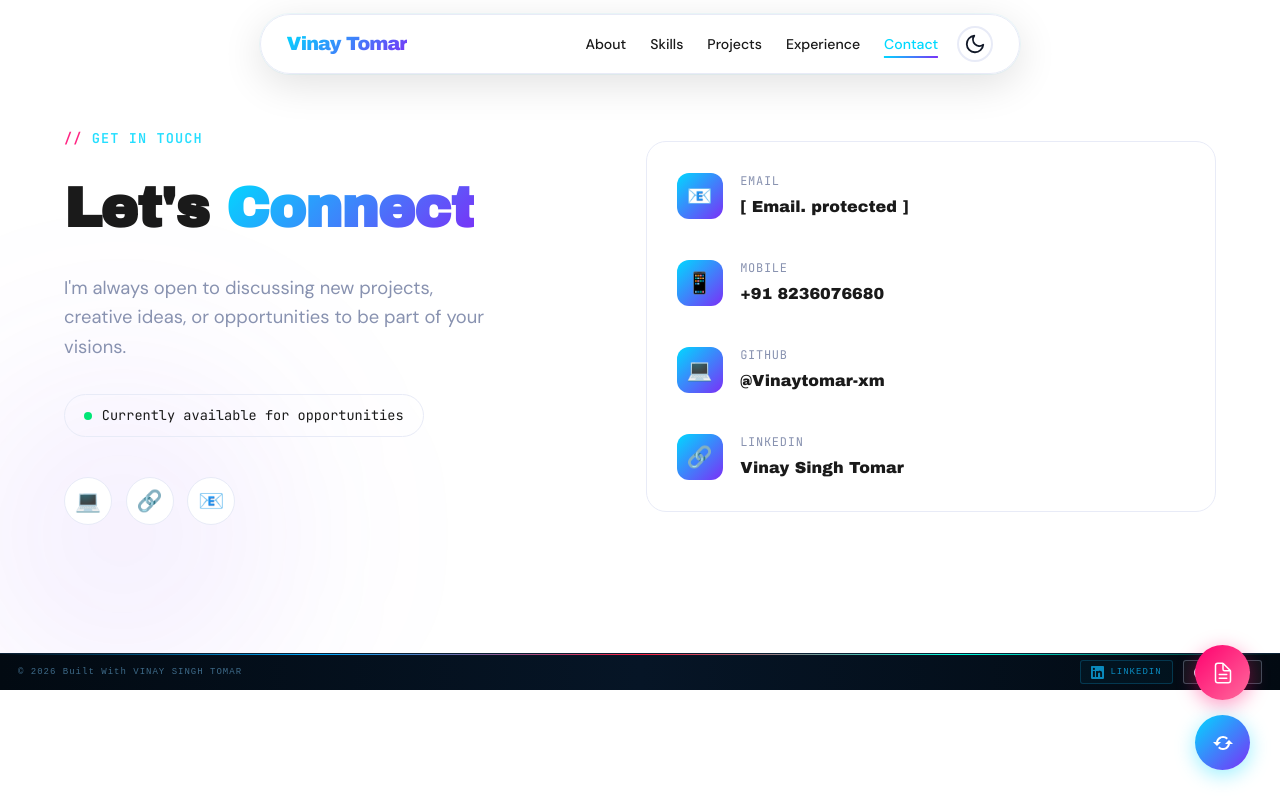
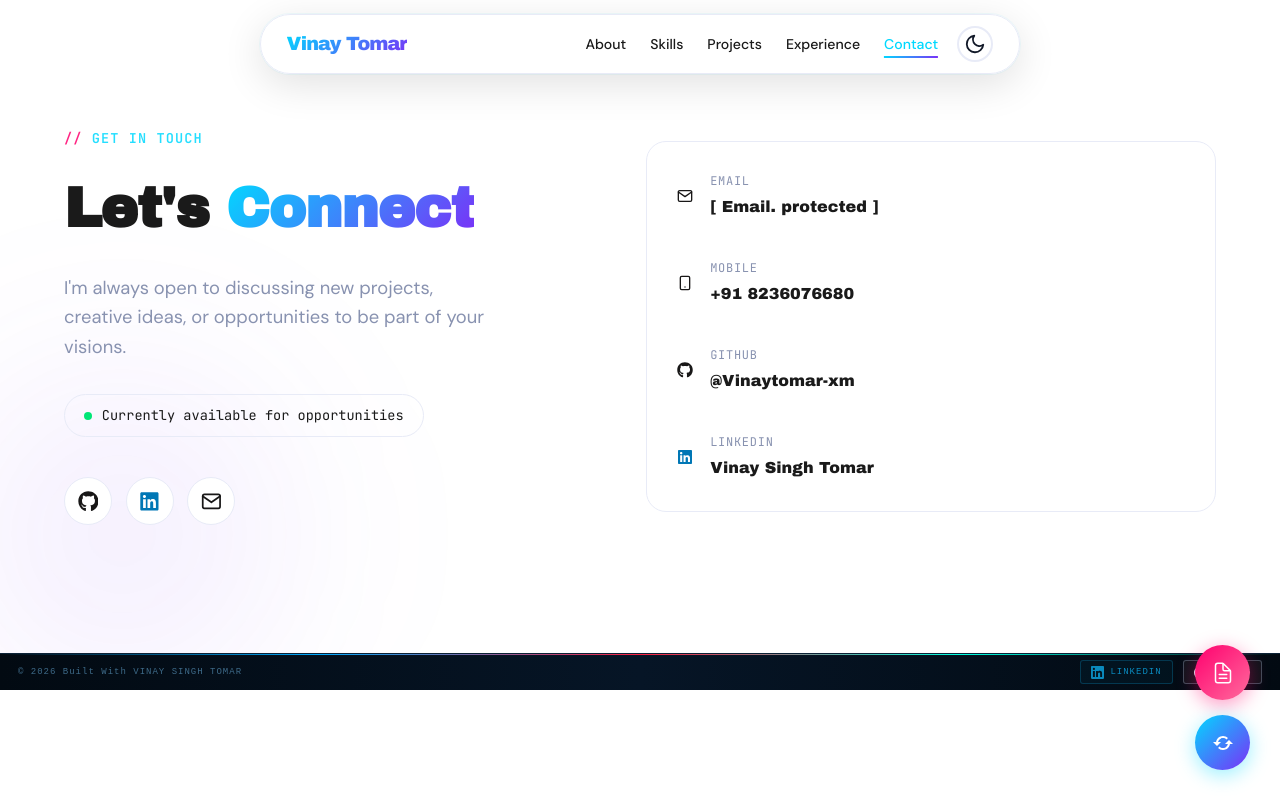
Before and after one commit to Vinaytomar-xm/Portfolio-Nextjs, a Next.js app: page /contact in a window 1280 px wide. Built offline with nearby package versions, Linux system fonts and the light colour scheme.

Commit message:
feat: replace emoji icons with react-icons in ContactPage component

```diff
--- a/app/contact/page.js
+++ b/app/contact/page.js
@@ -1,5 +1,8 @@
 import Reveal from "../components/Reveal";
 import TiltCard from "../components/TiltCard";
+import { FaGithub, FaLinkedin } from "react-icons/fa";
+import { FiMail, FiSmartphone } from "react-icons/fi";
+
 
 export const metadata = {
   title: "Contact — Vinay Tomar",
@@ -29,7 +32,9 @@ export default function ContactPage() {
                 rel="noreferrer"
                 aria-label="GitHub"
               >
-                💻
+
+              <FaGithub />
+
               </a>
               <a
                 href="https://linkedin.com/in/vinay-singh-tomar-5b65b9377"
@@ -37,10 +42,14 @@ export default function ContactPage() {
                 rel="noreferrer"
                 aria-label="LinkedIn"
               >
-                🔗
+
+                <FaLinkedin  />
+
               </a>
               <a href="mailto:Tomarvinaysingh70@gmail.com" aria-label="Email">
-                📧
+
+                <FiMail />
+
               </a>
             </div>
           </Reveal>
@@ -53,7 +62,8 @@ export default function ContactPage() {
                 rel="noreferrer"
                 className="contact-row"
               >
-                <span className="contact-row-icon">📧</span>
+                <FiMail />
+
                 <span className="contact-row-text">
                   <span className="contact-row-label">Email</span>
                   <span className="contact-row-value">[ Email.&#160;protected ]</span>
@@ -61,7 +71,9 @@ export default function ContactPage() {
                 <span className="contact-row-arrow">→</span>
               </a>
               <a className="contact-row" target="_blank" rel="noreferrer">
-                <span className="contact-row-icon">📱</span>
+
+                <FiSmartphone />
+
                 <span className="contact-row-text">
                   <span className="contact-row-label">Mobile</span>
                   <span className="contact-row-value">+91 8236076680</span>
@@ -74,7 +86,7 @@ export default function ContactPage() {
                 target="_blank"
                 rel="noreferrer"
               >
-                <span className="contact-row-icon">💻</span>
+                <FaGithub />
                 <span className="contact-row-text">
                   <span className="contact-row-label">GitHub</span>
                   <span className="contact-row-value">@Vinaytomar-xm</span>
@@ -87,7 +99,7 @@ export default function ContactPage() {
                 target="_blank"
                 rel="noreferrer"
               >
-                <span className="contact-row-icon">🔗</span>
+                <FaLinkedin />
                 <span className="contact-row-text">
                   <span className="contact-row-label">LinkedIn</span>
                   <span className="contact-row-value">Vinay Singh Tomar</span>
```
